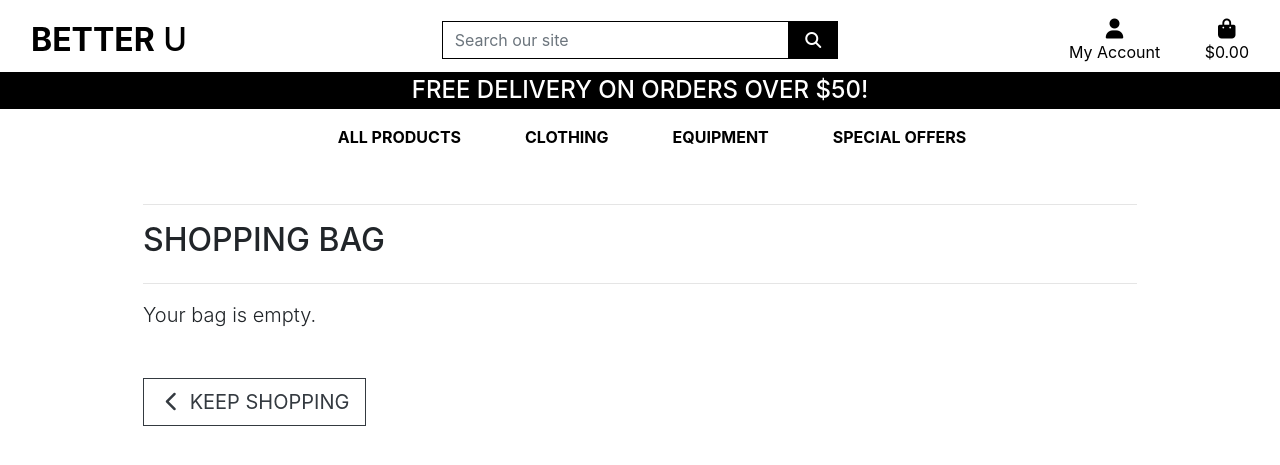
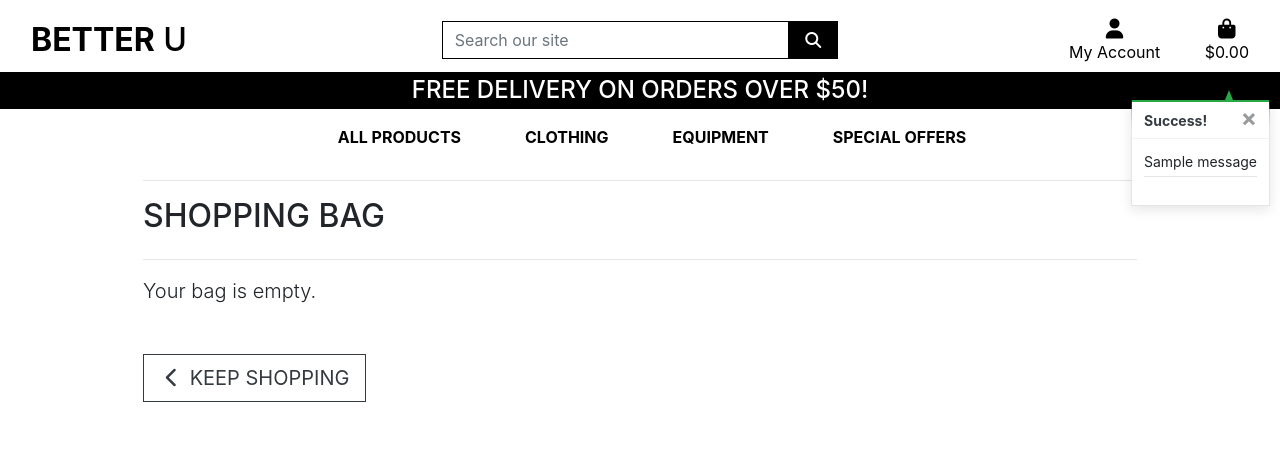
Before and after one commit to shaun6125/ci-milestone-4, a Django app: page /bag/ in a window 1280 px wide. Shown: the top 465 px of the page. Run offline with Django 5.2, Linux system fonts and the light colour scheme; one stand-in notice (Sample message) is shown; some libraries are stand-ins or nearby versions.

Commit message:
added toasts, messages, bag preview, css, updated conflicting js script in base.html, tested and working

```diff
--- a/bag/views.py
+++ b/bag/views.py
@@ -1,4 +1,4 @@
-from django.shortcuts import render, redirect, reverse, HttpResponse
+from django.shortcuts import render, redirect, reverse, HttpResponse, get_object_or_404
 from django.contrib import messages
 
 from products.models import Product
@@ -25,13 +25,17 @@ def add_to_bag(request, item_id):
         if item_id in list(bag.keys()):
             if size in bag[item_id]['items_by_size'].keys():
                 bag[item_id]['items_by_size'][size] += quantity
+                messages.success(request, f'Updated size {size.upper()} {product.name} quantity to {bag[item_id]["items_by_size"][size]}')
             else:
                 bag[item_id]['items_by_size'][size] = quantity
+                messages.success(request, f'Added size {size.upper()} {product.name} to your bag')
         else:
             bag[item_id] = {'items_by_size': {size: quantity}}
+            messages.success(request, f'Added size {size.upper()} {product.name} to your bag')
     else:
         if item_id in list(bag.keys()):
             bag[item_id] += quantity
+            messages.success(request, f'Updated {product.name} quantity to {bag[item_id]}')
         else:
             bag[item_id] = quantity
             messages.success(request, f'Added {product.name} to your bag')
@@ -43,6 +47,7 @@ def add_to_bag(request, item_id):
 def adjust_bag(request, item_id):
     """Adjust the quantity of the specified product to the specified amount"""
 
+    product = get_object_or_404(Product, pk=item_id)
     quantity = int(request.POST.get('quantity'))
     size = None
     if 'product_size' in request.POST:
@@ -52,15 +57,19 @@ def adjust_bag(request, item_id):
     if size:
         if quantity > 0:
             bag[item_id]['items_by_size'][size] = quantity
+            messages.success(request, f'Updated size {size.upper()} {product.name} quantity to {bag[item_id]["items_by_size"][size]}')
         else:
             del bag[item_id]['items_by_size'][size]
             if not bag[item_id]['items_by_size']:
                 bag.pop(item_id)
+            messages.success(request, f'Removed size {size.upper()} {product.name} from your bag')
     else:
         if quantity > 0:
             bag[item_id] = quantity
+            messages.success(request, f'Updated {product.name} quantity to {bag[item_id]}')
         else:
             bag.pop(item_id)
+            messages.success(request, f'Removed {product.name} from your bag')
 
     request.session['bag'] = bag
     return redirect(reverse('view_bag'))
@@ -70,6 +79,7 @@ def remove_from_bag(request, item_id):
     """Remove the item from the shopping bag"""
 
     try:
+        product = get_object_or_404(Product, pk=item_id)
         size = None
         if 'product_size' in request.POST:
             size = request.POST['product_size']
@@ -79,11 +89,14 @@ def remove_from_bag(request, item_id):
             del bag[item_id]['items_by_size'][size]
             if not bag[item_id]['items_by_size']:
                 bag.pop(item_id)
+            messages.success(request, f'Removed size {size.upper()} {product.name} from your bag')
         else:
             bag.pop(item_id)
+            messages.success(request, f'Removed {product.name} from your bag')
 
         request.session['bag'] = bag
         return HttpResponse(status=200)
 
     except Exception as e:
+        messages.error(request, f'Error removing item: {e}')
         return HttpResponse(status=500)
--- a/static/css/base.css
+++ b/static/css/base.css
@@ -114,7 +114,79 @@ html body #btn-back-to-top i {
 
 /* ------------------------------- bootstrap toasts */
 
+.toast {
+    position: fixed;
+    top: 100px;
+    right: 10px;
+    z-index: 9999;
+}
 
+
+
+.message-container {
+    position: fixed;
+    top: 72px;
+    right: 15px;
+    z-index: 99999999999;
+}
+
+.custom-toast {
+    overflow: visible;
+}
+
+.toast-capper {
+    height: 2px;
+}
+
+.arrow-up {
+    width: 0;
+    height: 0;
+    border-left: 4px solid transparent;
+    border-right: 4px solid transparent;
+    border-bottom: 10px solid black;
+    position: absolute;
+    top: -10px;
+    right: 36px;
+}
+
+
+.arrow-primary {
+    border-bottom-color: #007bff !important;
+}
+
+.arrow-secondary {
+    border-bottom-color: #6c757d !important;
+}
+
+.arrow-success {
+    border-bottom-color: #28a745 !important;
+}
+
+.arrow-danger {
+    border-bottom-color: #dc3545 !important;
+}
+
+.arrow-warning {
+    border-bottom-color: #ffc107 !important;
+}
+
+.arrow-info {
+    border-bottom-color: #17a2b8 !important;
+}
+
+.arrow-light {
+    border-bottom-color: #f8f9fa !important;
+}
+
+.arrow-dark {
+    border-bottom-color: #343a40 !important;
+}
+
+.bag-notification-wrapper {
+    height: 100px;
+    overflow-x: hidden;
+    overflow-y: auto;
+}
 
 
 
--- a/templates/base.html
+++ b/templates/base.html
@@ -15,29 +15,26 @@
     {% endblock %}
 
     {% block corecss %}
-    <link rel="stylesheet" href="https://cdn.jsdelivr.net/npm/bootstrap@4.4.1/dist/css/bootstrap.min.css"
-        integrity="sha384-Vkoo8x4CGsO3+Hhxv8T/Q5PaXtkKtu6ug5TOeNV6gBiFeWPGFN9MuhOf23Q9Ifjh" crossorigin="anonymous">
-    <link rel="preconnect" href="https://fonts.googleapis.com">
-    <link rel="preconnect" href="https://fonts.gstatic.com" crossorigin>
-    <link
-        href="https://fonts.googleapis.com/css2?family=Lato:ital,wght@0,100;0,300;0,400;0,700;0,900;1,100;1,300;1,400;1,700;1,900&display=swap"
-        rel="stylesheet">
-    <link rel="stylesheet" href="{% static 'css/base.css' %}">
+    <!-- Bootstrap 4.4.1 CSS -->
+        <link rel="stylesheet" href="https://stackpath.bootstrapcdn.com/bootstrap/4.4.1/css/bootstrap.min.css" integrity="sha384-Vkoo8x4CGsO3+Hhxv8T/Q5PaXtkKtu6ug5TOeNV6gBiFeWPGFN9MuhOf23Q9Ifjh" crossorigin="anonymous">
+        <link rel="stylesheet" href="https://fonts.googleapis.com/css?family=Lato&display=swap">
+        <link rel="stylesheet" href="{% static 'css/base.css' %}">
     {% endblock %}
 
     {% block extra_css %}
     {% endblock %}
 
     {% block corejs %}
-    <script src="https://kit.fontawesome.com/58a199734f.js" crossorigin="anonymous"></script>
-    <script src="https://code.jquery.com/jquery-3.4.1.min.js"
-        integrity="sha256-CSXorXvZcTkaix6Yvo6HppcZGetbYMGWSFlBw8HfCJo=" crossorigin="anonymous"></script>
-    <script src="https://cdn.jsdelivr.net/npm/popper.js@1.16.0/dist/umd/popper.min.js"
-        integrity="sha384-Q6E9RHvbIyZFJoft+2mJbHaEWldlvI9IOYy5n3zV9zzTtmI3UksdQRVvoxMfooAo" crossorigin="anonymous">
-    </script>
-    <script src="https://cdn.jsdelivr.net/npm/bootstrap@4.4.1/dist/js/bootstrap.min.js"
-        integrity="sha384-wfSDF2E50Y2D1uUdj0O3uMBJnjuUD4Ih7YwaYd1iqfktj0Uod8GCExl3Og8ifwB6" crossorigin="anonymous">
-    </script>
+    <script src="https://kit.fontawesome.com/e9c73d7092.js" crossorigin="anonymous"></script>
+        <!-- jQuery -->
+    <script src="https://code.jquery.com/jquery-3.4.1.min.js"></script>
+
+        <!-- Popper.js -->
+    <script src="https://cdn.jsdelivr.net/npm/popper.js@1.16.0/dist/umd/popper.min.js"></script>
+
+        <!-- Bootstrap JS -->
+    <script src="https://cdn.jsdelivr.net/npm/bootstrap@4.4.1/dist/js/bootstrap.min.js"></script>
+
     {% endblock %}
 
     {% block extra_js %}
@@ -156,7 +153,9 @@
 
     {% block postloadjs %}
     <script type="text/javascript">
-        $('.toast').toast('show');
+        $(document).ready(function () {
+            $('.toast').toast('show');
+        });
     </script>
     {% endblock %}
 
--- a/templates/includes/toasts/toast_success.html
+++ b/templates/includes/toasts/toast_success.html
@@ -1,11 +1,54 @@
-<div class="toast align-items-center" role="alert" aria-live="assertive" aria-atomic="true">
-    <div class="d-flex">
-      <div class="toast-body">
-        Hello, world! This is a toast message.
-      </div>
-      <button type="button" class="btn-close me-2 m-auto" data-bs-dismiss="toast" aria-label="Close"></button>
+<div class="toast custom-toast rounded-0 border-top-0" data-autohide="false">
+    <div class="arrow-up arrow-success"></div>
+    <div class="w-100 toast-capper bg-success"></div>
+    <div class="toast-header bg-white text-dark">
+        <strong class="mr-auto">Success!</strong>
+        <button type="button" class="ml-2 mb-1 close text-dark" data-dismiss="toast" aria-label="Close">
+            <span aria-hidden="true">&times;</span>
+        </button>
     </div>
-  </div>
-        {{ message }}
+    <div class="toast-body bg-white">
+        <div class="row">
+            <div class="col">
+                {{ message }}
+                <hr class="mt-1 mb-3">
+            </div>
+        </div>
+        {% if grand_total %}
+            <p class="logo-font bg-white text-black py-1">Your Bag ({{ product_count }})</p>
+            <div class="bag-notification-wrapper">
+                {% for item in bag_items %}
+                    <div class="row">
+                        <div class="col-3 my-1">
+                            <img class="w-100" src="{{ item.product.image.url }}">
+                        </div>
+                        <div class="col-9">
+                            <p class="my-0"><strong>{{ item.product.name }}</strong></p>
+                            <p class="my-0 small">Size: {% if item.product.has_sizes %}{{ item.size|upper }}{% else %}N/A{% endif %}</p>
+                            <p class="my-0 small text-muted">Qty: {{ item.quantity }}</p>
+                        </div>
+                    </div>
+                {% endfor %}
+            </div>
+            <div class="row">
+                <div class="col">
+                    <strong><p class="mt-3 mb-1 text-black">
+                        Total{% if free_delivery_delta > 0 %} (Exc. delivery){% endif %}:
+                        <span class="float-right">${{ total|floatformat:2 }}</span>
+                    </p></strong>
+                    {% if free_delivery_delta > 0 %}
+                        <p class="mb-0 p-2 bg-warning shadow-sm text-black text-center">
+                            Spend <strong>${{ free_delivery_delta }}</strong> more to get free next day delivery!
+                        </p>
+                    {% endif %}
+                    <a href="{% url 'view_bag' %}" class="btn btn-dark btn-block rounded-0">
+                        <span class="text-uppercase">Go To Secure Checkout</span>
+                        <span class="icon">
+                            <i class="fas fa-lock"></i>
+                        </span>
+                    </a>
+                </div>
+            </div>
+        {% endif %}
     </div>
 </div>
```
Also changed, not shown: db.sqlite3.
